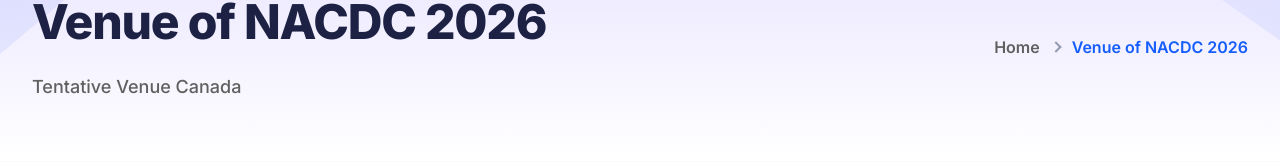
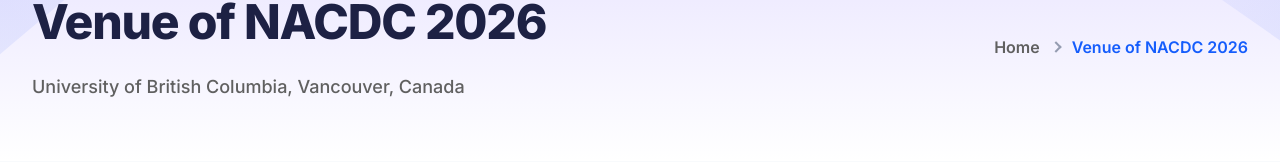
Before and after one commit to KartikTulsian/iemnacdc, a Next.js app: page /venue in a window 1280 px wide. Shown: the part 188-350 px from the top of the page. Built offline with nearby package versions, Linux system fonts and the light colour scheme.

Commit message:
addtion of venue

```diff
--- a/src/app/venue/page.tsx
+++ b/src/app/venue/page.tsx
@@ -15,7 +15,7 @@ export default function VenuePage() {
     <div>
       <Breadcrumb
         pageName='Venue of NACDC 2026'
-        description='Tentative Venue Canada'
+        description='University of British Columbia, Vancouver, Canada'
       />
       <VenueBlock/>
     </div>
```
